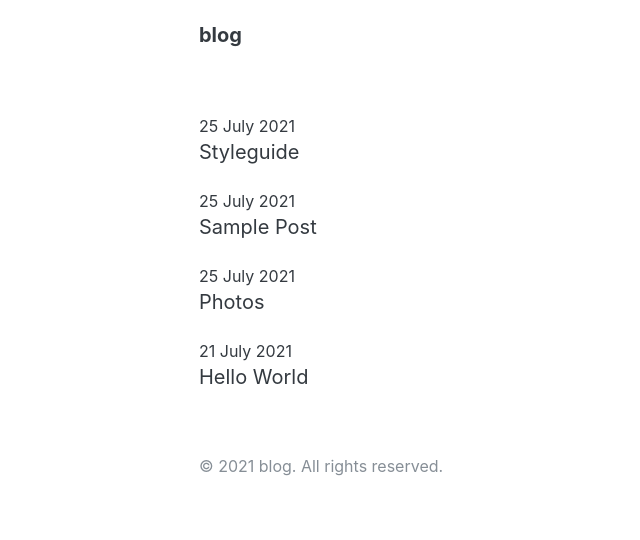
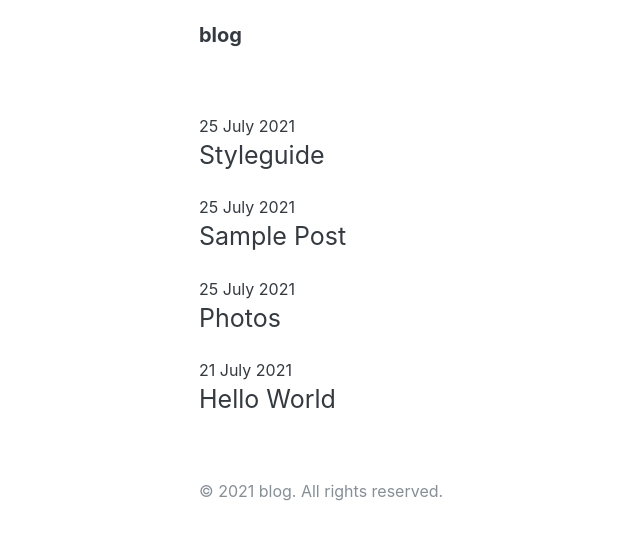
Before and after one commit to mhmdilfaj/blog, a Jekyll site: the page built from index.html, in a window 1280 px wide. Shown: the top 540 px of the page, without its empty margins (165-805 px from the left). Built offline with Jekyll 4.4.1, drawn with Linux system fonts in a browser that asks for light colours.

Commit message:
Update index.html

```diff
--- a/index.html
+++ b/index.html
@@ -7,9 +7,9 @@ title: Home
   {% for post in site.posts %}
   <article class="mb-1">
     <time datetime="{{ post.date | date_to_xmlschema }}"><small>{{ post.date | date_to_long_string }}</small></time>
-    <h3 class="p-0 fw-normal">
+    <h2 class="p-0 fw-normal">
       <a href="{{ post.url | relative_url }}" class="text-dark">{{ post.title }}</a>
-    </h3>
+    </h2>
   </article>
   {% endfor%}
 </section>
```
